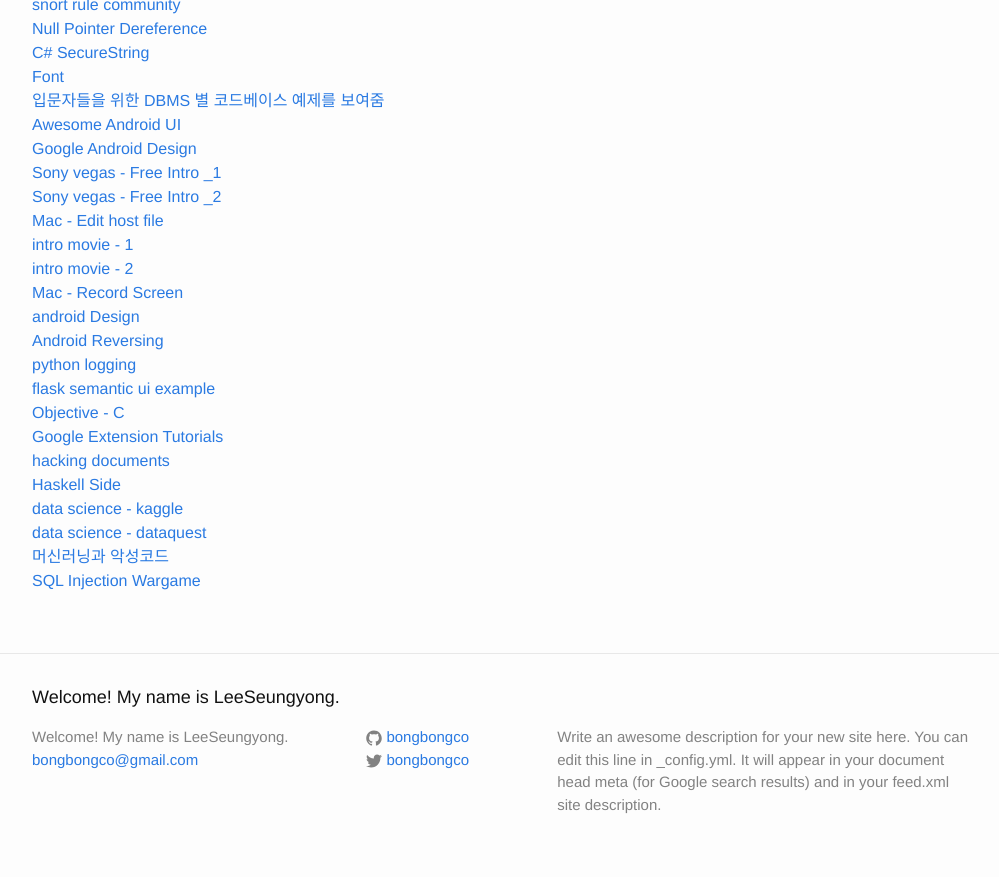
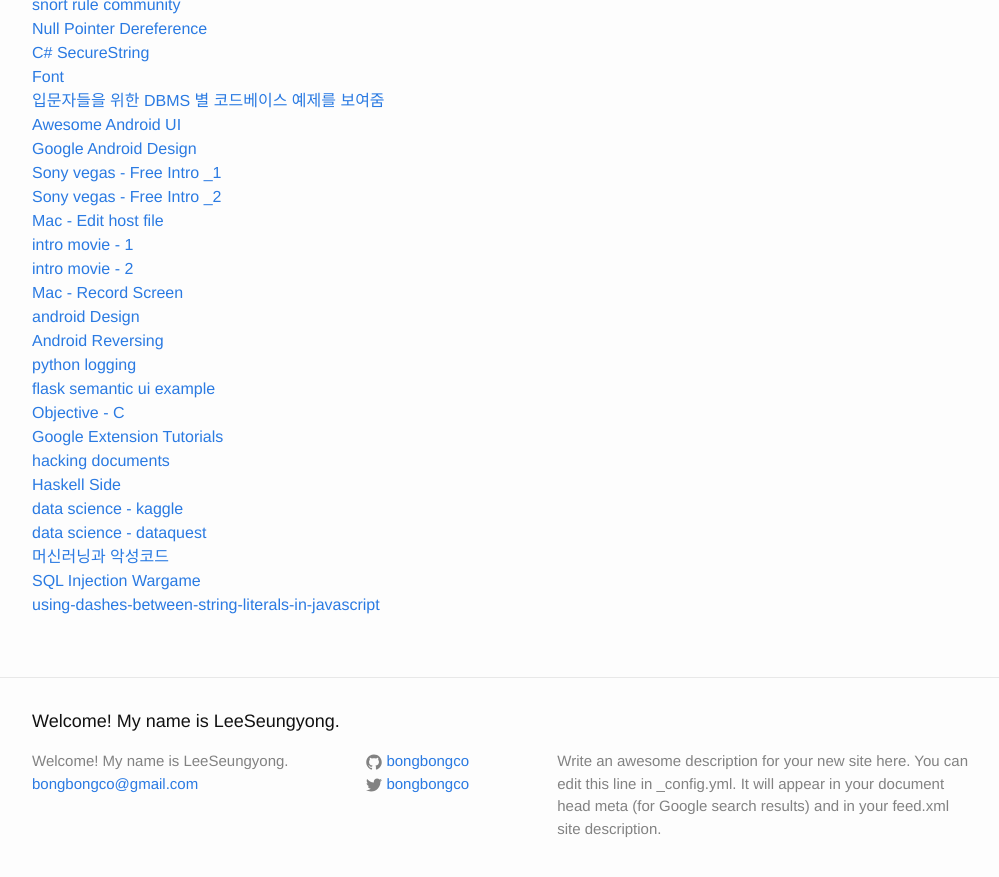
Before and after one commit to LktProgrammer/bongbongco.github.io, a Jekyll site: the page built from _posts/2016-07-22-Website-List.markdown, in a window 1280 px wide and 900 px high, scrolled down 2847 px. Shown: the top 877 px of the window, without its empty margins (138-1137 px from the left). Built offline with Jekyll 4.4.1, drawn with Linux system fonts in a browser that asks for light colours.

Commit message:
Update 2016-07-22-Website-List.markdown

```diff
--- a/_posts/2016-07-22-Website-List.markdown
+++ b/_posts/2016-07-22-Website-List.markdown
@@ -138,3 +138,4 @@ title: 참고할 웹 사이트들.
 [data science - dataquest](https://www.dataquest.io)
 [머신러닝과 악성코드](http://leekyu.net/board_tJMI65/4400)
 [SQL Injection Wargame](http://los.eagle-jump.org)
+[using-dashes-between-string-literals-in-javascript](http://stackoverflow.com/questions/5876091/using-dashes-between-string-literals-in-javascript)
```
